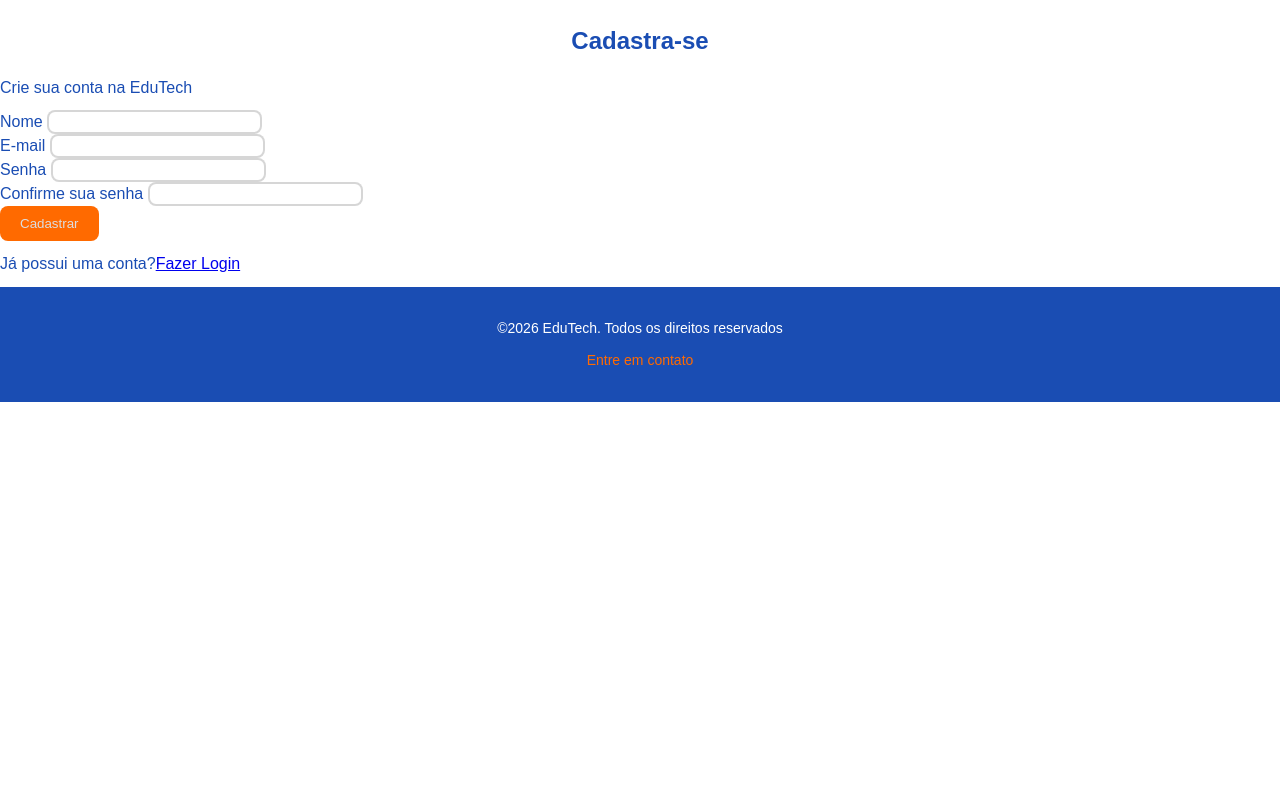
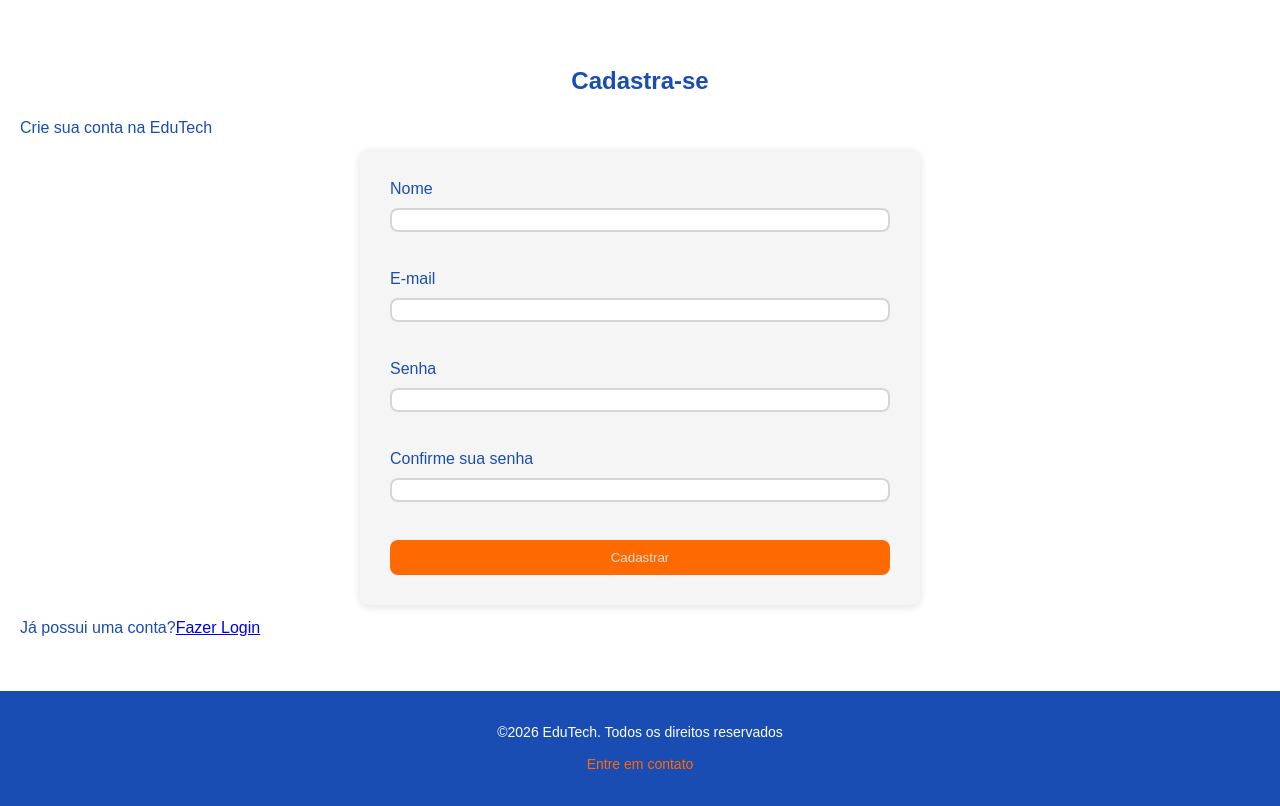
Before and after one commit to Larasoares09/Projeto_EduTech, a plain HTML site: page PAGES/cadastro.html in a window 1280 px wide. Shown: the part 41-847 px from the top of the page. Before the commit the page ends 800 px from the top, so only its background shows below. Drawn offline with Linux system fonts and the light colour scheme.

Commit message:
Modernização das páginas Login e Cadastro

```diff
--- a/CSS/style.css
+++ b/CSS/style.css
@@ -179,6 +179,31 @@ button{
     cursor: pointer;
 }
 
- #containerFormContato {
+ .contato {
     text-align: center;
  }
+
+.contatoForm {
+    max-width: 500px; /* Pode ocupar até 500px do contêiner*/
+    margin: 0 auto; /* Sem margin - auto ajustável*/
+    display: flex; /* Ativa o flexbox no contêiner do form*/
+    flex-direction: column; /* Alinha os elementos em coluna*/
+    gap: 10px; /* Espaço entre os elementos do form*/
+}
+
+/* PÁGINAS DE LOGIN E CADASTRO */
+.cadastro, .login {
+    padding: 40px 20px;
+}
+
+.loginForm, .cadastroForm {
+    max-width: 500px;
+    margin: 0 auto;
+    background-color: whitesmoke;
+    display: flex;
+    flex-direction: column;
+    padding: 30px;
+    border-radius: 8px;
+    box-shadow: 0 2px 8px rgba(0,0,0, 0.12);
+    gap: 10px;
+}
--- a/PAGES/cadastro.html
+++ b/PAGES/cadastro.html
@@ -26,10 +26,10 @@
 
         <!-- CONTEÚDO DA PÁGINA DO SITE  -->
         <main>
-              <section id="FormCadastro">
+              <section id="FormCadastro" class="cadastro">
                   <h1>Cadastra-se</h1>
                   <p>Crie sua conta na EduTech</p>
-                  <form id="FormCadastro">
+                  <form id="FormCadastro" class="cadastroForm">
                         <label for="nomeCadastro">Nome</label>
                         <input id="nomeCadastro" type="text" required>
                         <br>
```
Also changed, not shown: PAGES/login.html (+3 -3 lines).
